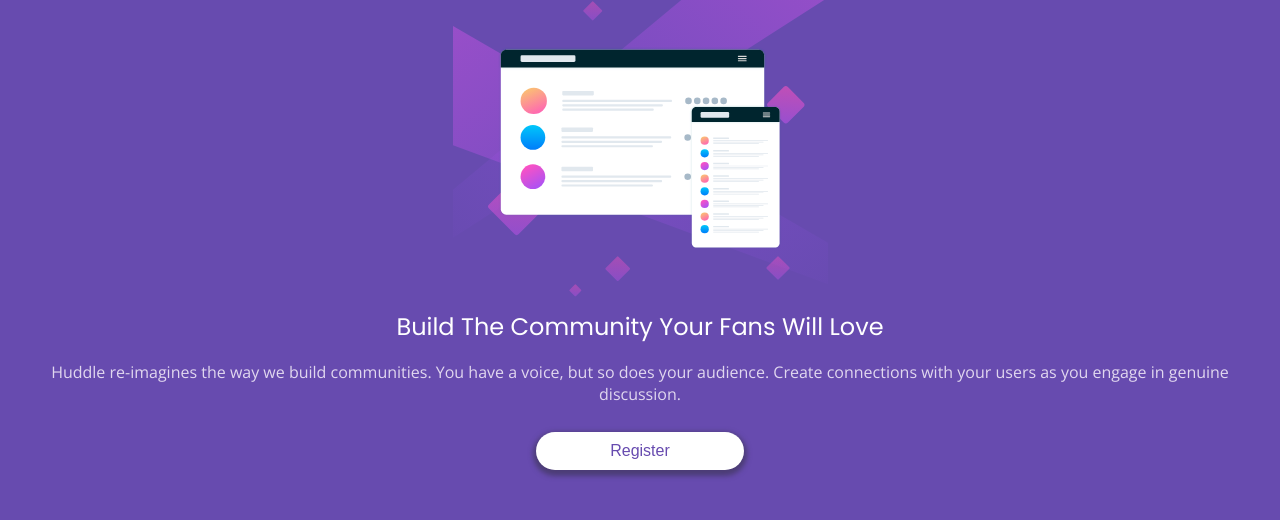
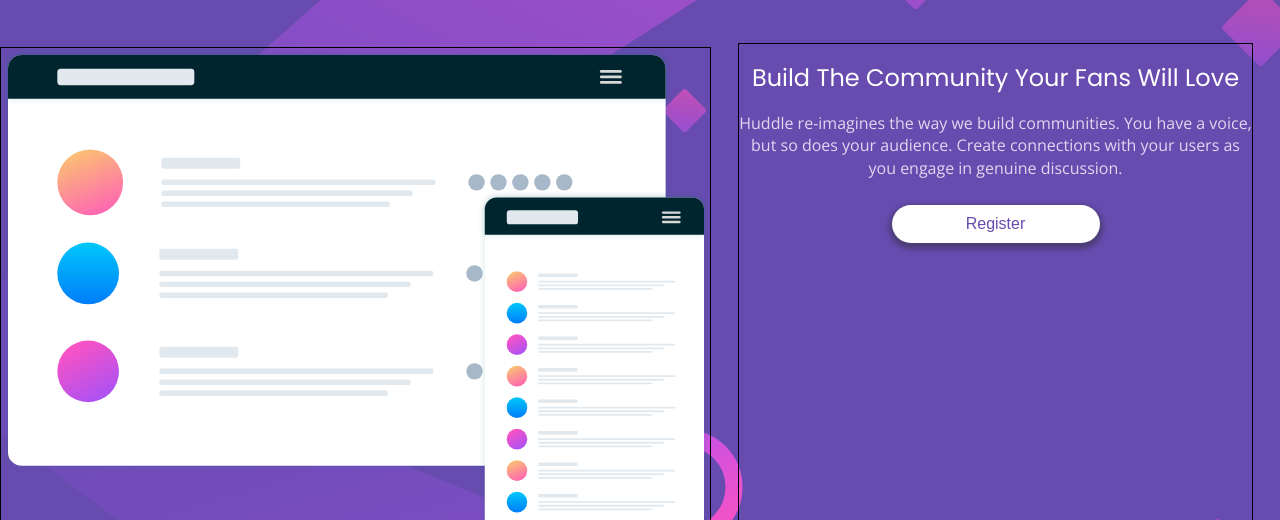
Before and after one commit to Drallas/Huddle-Landing-Page, a plain HTML site: page index.html in a window 1280 px wide. Shown: the part 76-596 px from the top of the page. Drawn offline with nearby package versions, Linux system fonts and the light colour scheme.

Commit message:
Flexbox layout for Desktop view.

```diff
--- a/style.css
+++ b/style.css
@@ -40,6 +40,12 @@ body {
 
 }
 
+@media (min-width : 23.4375rem) {
+    body {
+        background-image: url(./images/bg-desktop.svg);
+    }
+}
+
 h1 {
     font-family: var(--Poppins);
     font-size: 1.5rem;
@@ -79,13 +85,31 @@ p {
     text-align: center;
 }
 
-.container__image img {
-    margin-top: 3.6rem;
-    width: 17.75rem;
+@media (min-width : 500px) {
+    .container {
+        display: flex;
+
+    }
 }
 
+.container__image img {
+    flex: 1 1;
+    margin-top: 3.6rem;
+    width: 80%;
+    border: 1px solid;
+}
+
+@media (min-width : 500px) {
+    .container__image img {
+        width: 100%;
+    }
+}
+
+
 .container__text {
+    flex: 1 1;
     margin: 3.3rem 1.7rem 0 1.7rem;
+    border: 1px solid;
 }
 
 .container__text p {
@@ -105,6 +129,8 @@ p {
     font-weight: 300;
     transition: all 0.1s ease-in-out 0s;
 }
+
+
 
 .container__text__button:hover {
     background-color: var(--SoftMagenta);
```
